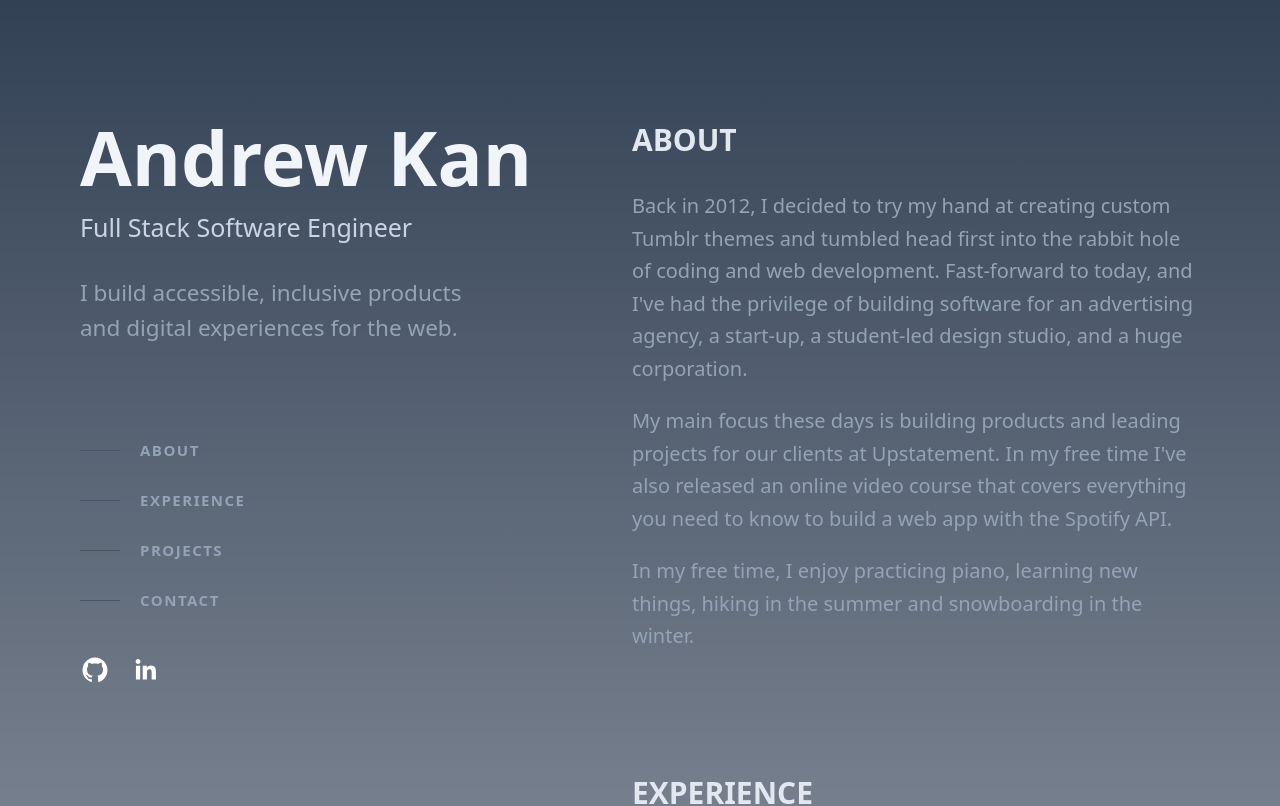
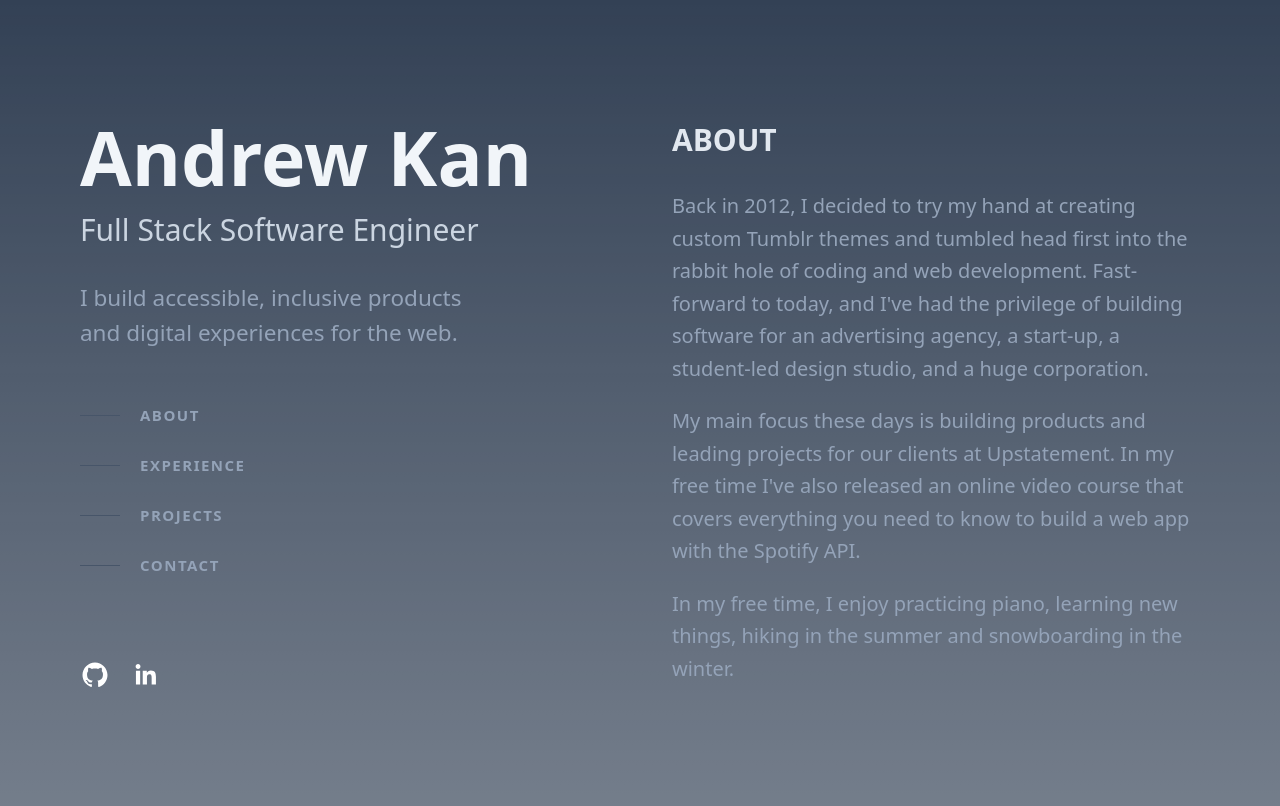
Before and after one commit to AndrewK09/portfolio, a Next.js app: page / in a window 1280 px wide. Shown: the top 806 px of the page. Built offline with nearby package versions, Linux system fonts and the light colour scheme.

Commit message:
Fix css responsiveness

```diff
--- a/app/page.tsx
+++ b/app/page.tsx
@@ -11,16 +11,16 @@ const SocialIconWrap = ({ url }: { url: string }) => {
 
 const Portfolio = () => {
   return (
-    <div className=" xl:px-18 mx-auto w-full max-w-screen-xl gap-x-20 px-10 lg:px-16 xl:flex xl:max-w-screen-2xl xl:justify-between">
-      <header className="py-52 lg:top-0 xl:sticky xl:flex xl:max-h-screen xl:min-w-fit xl:flex-col xl:justify-between xl:py-24 2xl:w-2/5">
+    <div className=" lg:px-18 mx-auto w-full max-w-screen-xl px-10 lg:flex lg:max-w-screen-xl lg:justify-between lg:gap-x-28 lg:px-16">
+      <header className="py-52 lg:sticky lg:top-0 lg:flex lg:max-h-screen lg:min-w-fit lg:flex-col lg:justify-between lg:py-24 lg:pb-20 2xl:w-2/5">
         <div>
-          <h1 className="text-6xl font-bold text-slate-100 sm:text-7xl md:text-8xl xl:text-6xl ">
+          <h1 className="text-6xl font-bold text-slate-100 sm:text-6xl md:text-7xl lg:text-6xl">
             Andrew Kan
           </h1>
-          <h2 className="mt-3 text-xl font-medium text-slate-300 sm:text-2xl md:text-3xl xl:text-xl">
+          <h2 className="mt-3 text-2xl font-medium text-slate-300 sm:text-2xl md:text-3xl lg:text-2xl">
             Full Stack Software Engineer
           </h2>
-          <p className="mt-6 max-w-xs text-lg xl:mb-16">
+          <p className="lg: mt-6 text-lg lg:mb-8 lg:max-w-xs">
             I build accessible, inclusive products and digital experiences for
             the web.
           </p>
@@ -28,7 +28,7 @@ const Portfolio = () => {
           <Navbar />
         </div>
 
-        <ul className="-ml-2 mt-4 flex">
+        <ul className="lg: -ml-2 mt-4 flex">
           <li>
             <SocialIconWrap url="https://github.com/AndrewK09" />
           </li>
@@ -39,7 +39,7 @@ const Portfolio = () => {
         </ul>
       </header>
 
-      <main className="w-auto  xl:py-24">
+      <main className="w-auto  lg:py-24">
         <About />
         <Experiences />
         <Projects />
```
